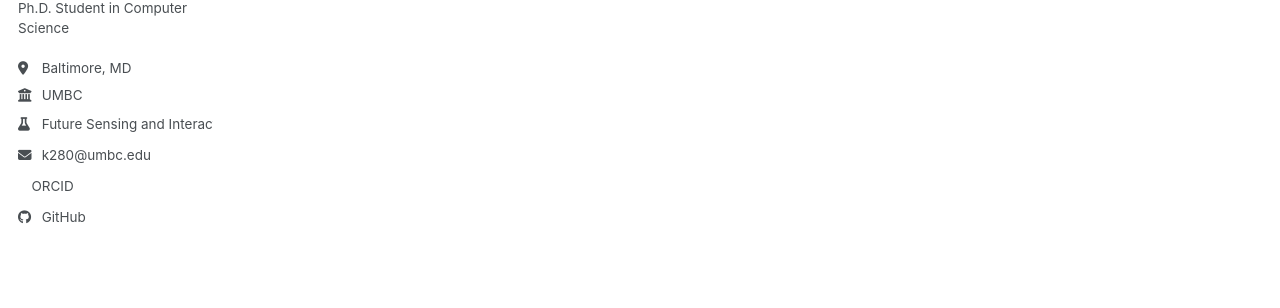
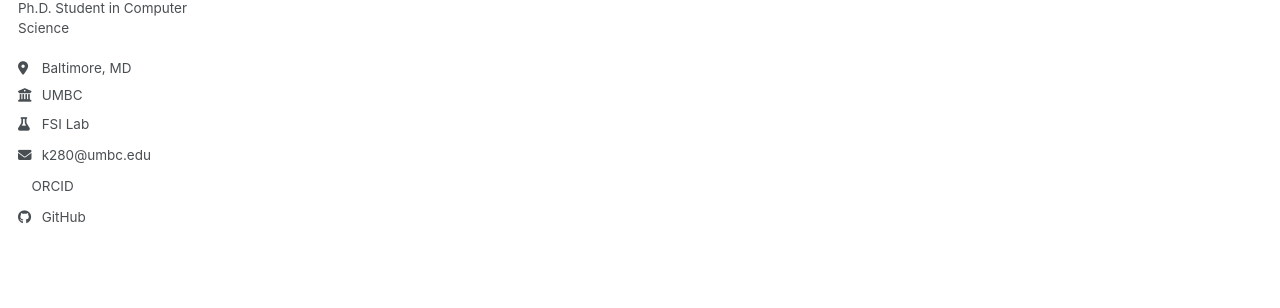
Before and after one commit to hyeonjoong-k/hyeonjoong-k.github.io, a Jekyll site: the page built from _pages/about.md, in a window 1280 px wide. Shown: the part 320-628 px from the top of the page. Built offline with Jekyll 4.4.1, drawn with Linux system fonts in a browser that asks for light colours; a style sheet for code colours, icons or effects is not loaded.

Commit message:
Update _config.yml

```diff
--- a/_config.yml
+++ b/_config.yml
@@ -29,7 +29,7 @@ author:
   bio              : "Ph.D. Student in Computer Science"
   location         : "Baltimore, MD"
   employer         : "UMBC"
-  lab              : "Future Sensing and Interaction Lab"
+  lab              : "FSI Lab"
   lab_url          : "https://leetton.github.io"
   uri              : # URL
   email            : "k280@umbc.edu"
```
